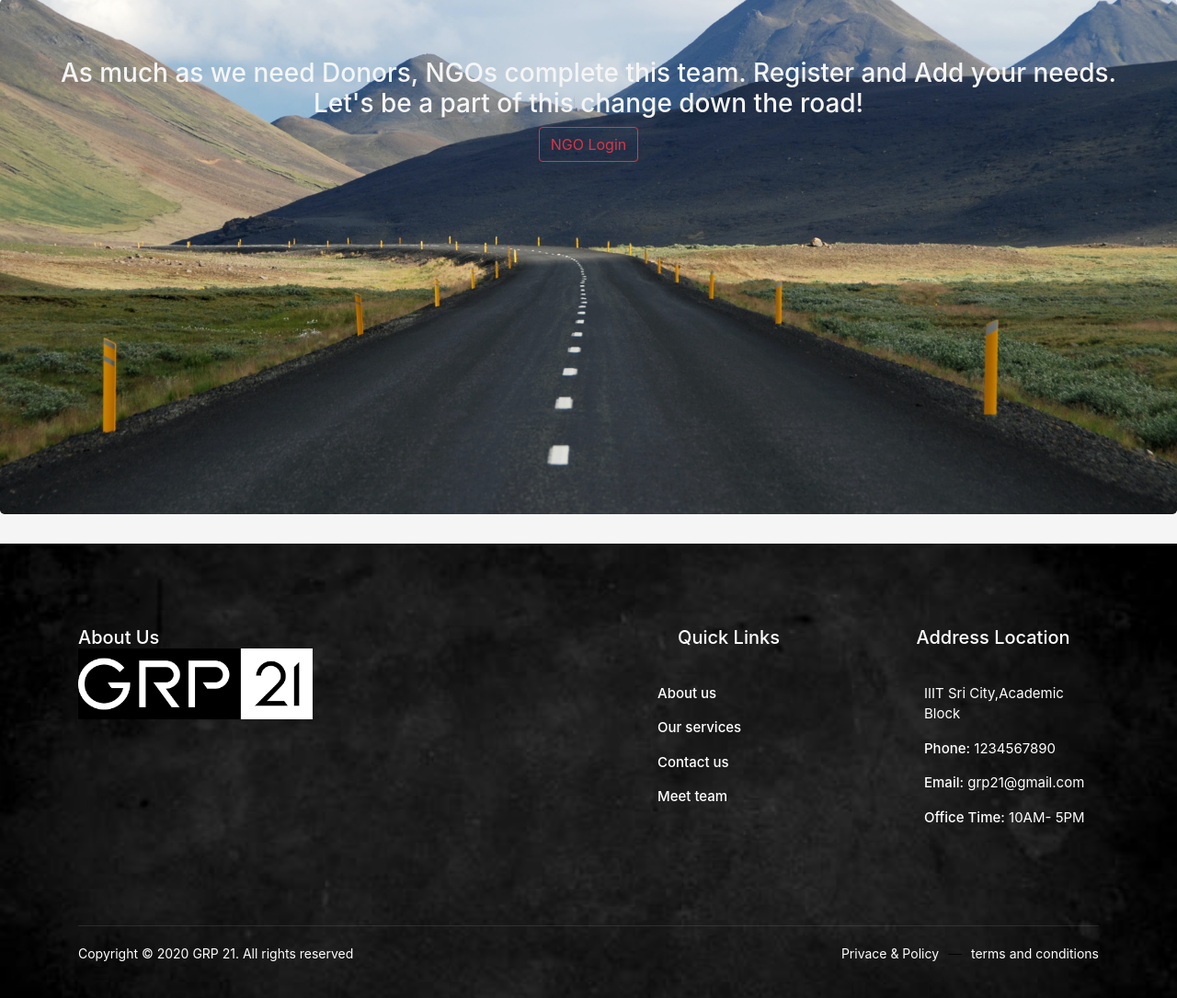
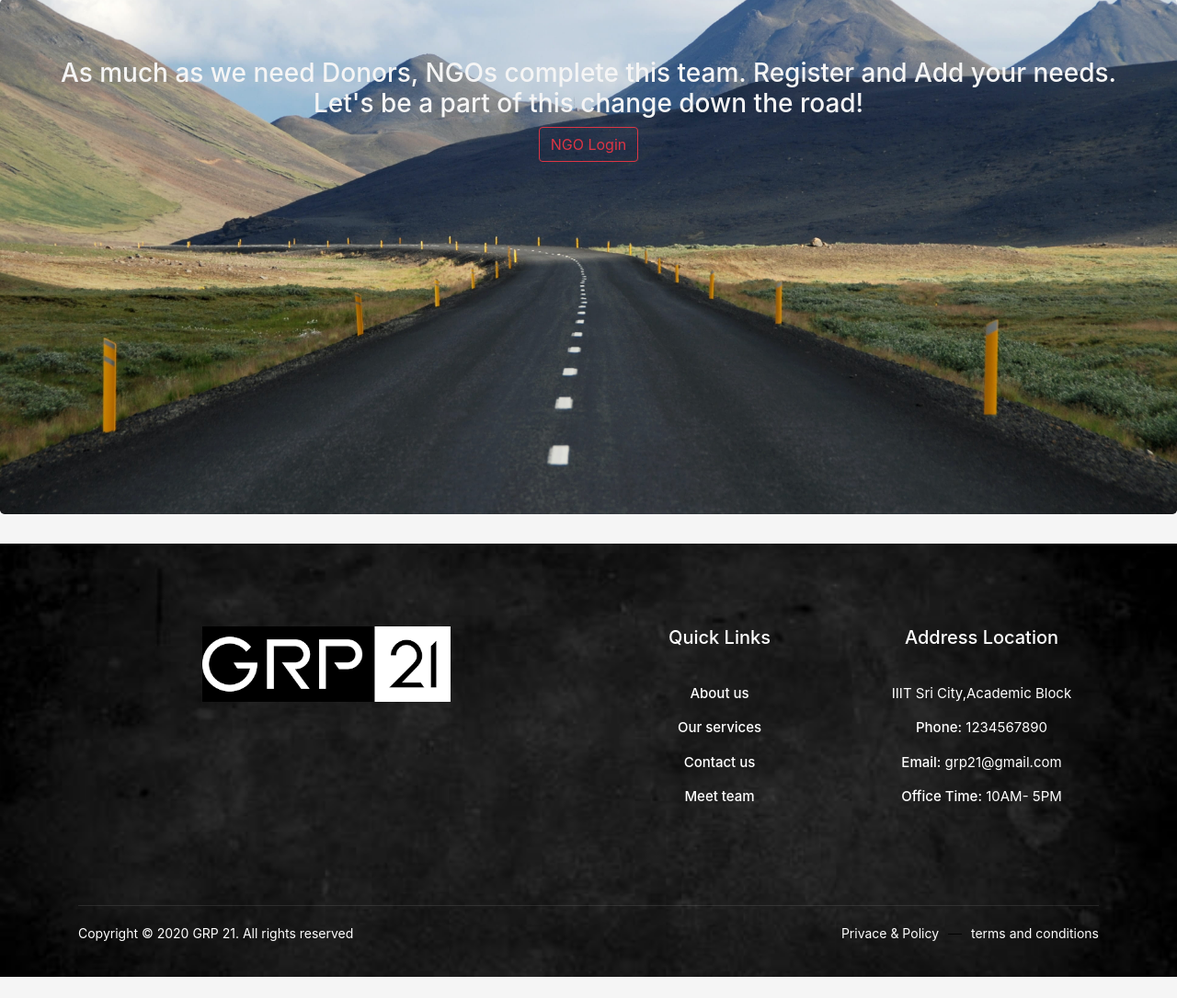
Before and after one commit to surya1701/WAD-Donation-Platform, a Django app: page / in a window 1280 px wide. Shown: the part 2049-3134 px from the top of the page at 92% size. After the commit the page ends 3111 px from the top, so only its background shows below. Run offline with Django 3.2, Linux system fonts and the light colour scheme; data that the repository does not hold is empty; some libraries are stand-ins or nearby versions.

Commit message:
Footer align edits

```diff
--- a/static/css/footer.css
+++ b/static/css/footer.css
@@ -98,112 +92,29 @@
     margin-bottom: 0;
   }
 
-  .site-footer .about-widget .social-icons {
-    overflow: hidden;
-  }
-
-  @media (max-width: 991px) {
-    .site-footer .about-widget .social-icons {
-      float: none;
-      display: block;
-      text-align: center;
-    }
-  }
-
-  .site-footer .about-widget .social-icons ul {
-    overflow: hidden;
-    list-style: none;
-  }
-
-  @media (max-width: 991px) {
-    .site-footer .about-widget .social-icons ul {
-      display: inline-block;
-    }
-  }
-
-  .site-footer .about-widget .social-icons ul li {
-    float: left;
-  }
-
-  .site-footer .about-widget .social-icons ul > li + li {
-    margin-left: 5px;
-  }
-
-  .site-footer .about-widget .social-icons ul a {
-    background-color: #303030;
-    width: 15px;
-    height: 15px;
-    line-height: 24px;
-    text-align: center;
-    font-size: 18px;
-    color: #fff;
-    display: inline-block;
-    border-radius: 5px;
-  }
-
-  .site-footer .about-widget .social-icons ul a:hover {
-    color: #cd211d;
-  }
-
-  .site-footer .link-widget {
-    overflow: hidden;
-  }
-
-  @media screen and (min-width: 1200px) {
-    .site-footer .link-widget {
-      padding-left: 20px;
-    }
-  }
-
-  @media (max-width: 1199px) {
-    .site-footer .link-widget {
-      padding-left: 20px;
-    }
-  }
-
-  @media (max-width: 991px) {
-    .site-footer .link-widget {
-      padding-left: 0;
-    }
-  }
-
-  @media (max-width: 767px) {
-    .site-footer .link-widget {
-      max-width: 350px;
-    }
-  }
-
-  .site-footer .link-widget ul {
-    width: 100%;
-    float: center;
-  }
-
-  .site-footer .link-widget ul li {
-    position: relative;
-  }
-
-  .site-footer .link-widget ul a {
+  .site-footer .contact-widget ul a {
     color: #fff;
     font-weight: 500;
   }
 
-  .site-footer .link-widget ul a:hover,
-  .site-footer .link-widget ul li:hover:before {
+  .site-footer .contact-widget ul a:hover,
+  .site-footer .contact-widget ul li:hover:before {
     text-decoration: underline;
   }
 
-  .site-footer .link-widget ul > li + li {
+  .site-footer .contact-widget ul > li + li {
     margin-top: 15px;
   }
 
   @media screen and (min-width: 1200px) {
     .site-footer .contact-widget {
-      padding-left: 25px;
+      padding-left: 0px;
     }
   }
 
   .site-footer .contact-widget ul {
     margin-top: 25px;
+    padding-left: 0;
   }
 
   .site-footer .contact-widget ul li {
--- a/templates/base.html
+++ b/templates/base.html
@@ -139,22 +139,19 @@
         <div class="upper-footer">
             <div class="container">
                 <div class="row">
-                    <div class="col col-lg-3 col-md-3 col-sm-6">
+                    <div class="col-12 col-lg-6 col-md-6 col-sm-12 text-center">
                         <div class="widget about-widget">
                             <div class="widget-title">
                                 <h3>
-                                    <span class="hidden">About us</span>
-                                    <img class="img-fluid" src="{% static 'images/nav/logo.png' %}" alt>
+                                    <img class="img-fluid" width="50%" src="{% static 'images/nav/logo.png' %}" alt>
                                 </h3>
                             </div>
 
                         </div>
                     </div>
-                    <div class="col col-lg-3 col-md-3 col-sm-6">
-                    </div>
-                    <div class="col col-lg-3 col-md-3 col-sm-6">
-                        <div class="widget link-widget">
-                            <div class="widget-title text-center">
+                    <div class="col-6 col-lg-3 col-md-3 col-sm-6">
+                        <div class="widget contact-widget service-link-widget text-center">
+                            <div class="widget-title">
                                 <h3>Quick Links</h3>
                             </div>
                             <ul>
@@ -166,10 +163,10 @@
                         </div>
                     </div>
 
-                    <div class="col col-lg-3 col-md-3 col-sm-6">
-                        <div class="widget contact-widget service-link-widget">
-                            <div class="widget-title text-center">
-                                <h3 >Address Location</h3>
+                    <div class="col-6 col-lg-3 col-md-3 col-sm-6">
+                        <div class="widget contact-widget service-link-widget text-center">
+                            <div class="widget-title">
+                                <h3>Address Location</h3>
                             </div>
                             <ul>
                                 <li>IIIT Sri City,Academic Block </li>
@@ -179,25 +176,8 @@
                             </ul>
                         </div>
                     </div>
-                    <!--<div class="col col-lg-3 col-md-3 col-sm-6">
-                        <div class="widget newsletter-widget">
-                            <div class="widget-title">
-                                <h3>Newsletter</h3>
-                            </div>
-                            <p>You will be notified when new causes are added.</p>
-                            <form>
-                                <div class="input-1">
-                                    <input type="email" class="form-control" placeholder="Email Address *" required>
-                                </div>
-                                <div class="submit clearfix">
-                                    <button type="submit"><i class="fa fa-paper-plane-o"
-                                            aria-hidden="true"></i></button>
-                                </div>
-                            </form>
-                        </div>
-                    </div>-->
                 </div>
-            </div> <!-- end container -->
+            </div>
         </div>
         <div class="lower-footer">
             <div class="container">
```
Also changed, not shown: other parts of static/css/footer.css (+0 -40 lines).
